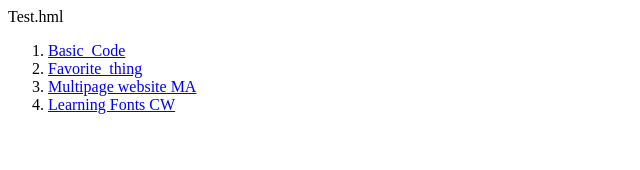
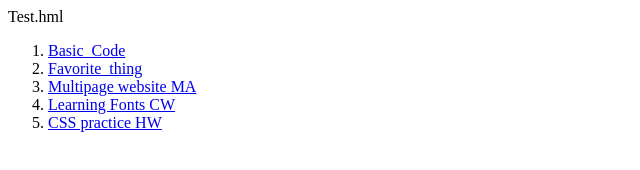
Before and after one commit to fbryar/WebDesign, a plain HTML site: page index.html in a window 1280 px wide. Shown: the whole page, without its empty margins (0-640 px from the left). Drawn offline with Linux system fonts and the light colour scheme.

Commit message:
github publishing

```diff
--- a/index.html
+++ b/index.html
@@ -7,6 +7,7 @@
             <li><a href="favorite_thing/Index.html">Favorite_thing</a></li>
             <li><a href="my_genuis/Index.html">Multipage website MA</a></li>
             <li><a href="Fonts_matter/Font_matter.html">Learning Fonts CW</a></li>
+            <li><a href="CSS_stylingCW.html">CSS practice HW</a></li>
         </ol>
     </body>
 </html>
```
